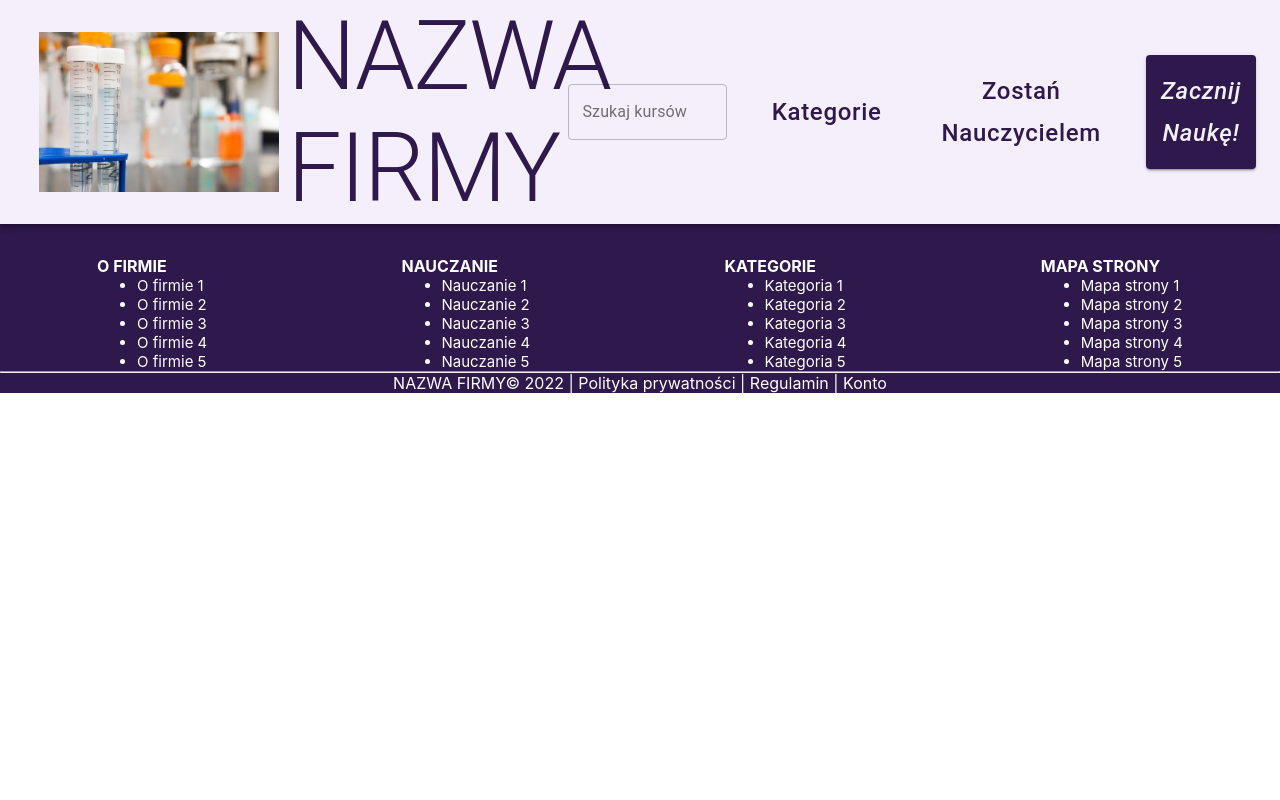
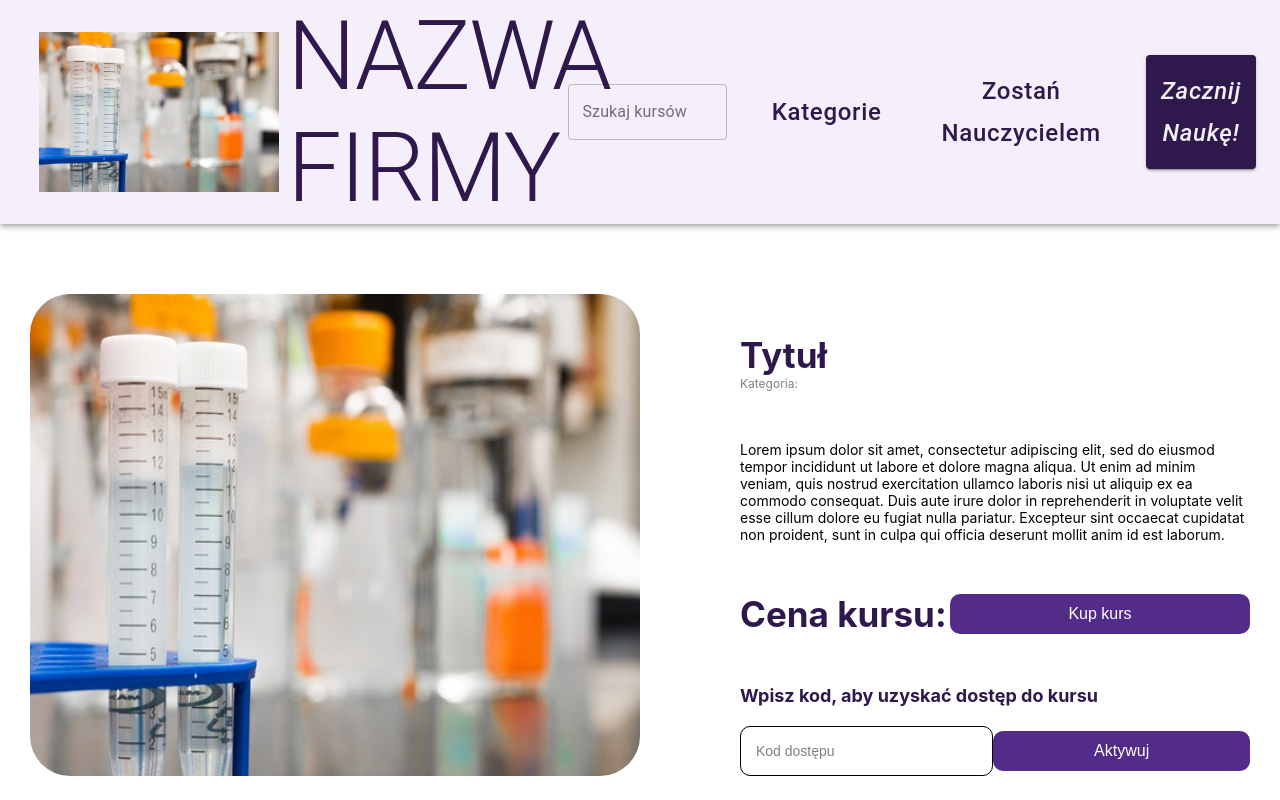
Before and after one commit to pascalbertin/serwis-z-tresciami-dydaktycznymi, a React (Create React App) app in the folder client/: page /course in a window 1280 px wide. Shown: the top 800 px of the page. Built offline with nearby package versions, Linux system fonts and the light colour scheme.

Commit message:
[FEATURE] Add course subpage

```diff
--- a/client/src/App.js
+++ b/client/src/App.js
@@ -6,20 +6,17 @@ import {BrowserRouter as Router, Route, Switch} from 'react-router-dom';
 import Categories from './components/categories/Categories';
 import Footer from './components/footer/Footer';
 import Slider from './components/slider/Slider';
-
-
+import Course from './pages/coursePage/Course';
 
 function App() {
   return (
     <div className="page-container">
       <div className="content-wrap">
         <Router>
-          {/* <div className="App"> */}
             <Home />
             <div className="content">
               <Switch>
                 <Route exact path="/">
-                  {/* <Home /> */}
                    <Slider/>
                 </Route>
                 <Route path="/form">
@@ -31,11 +28,11 @@ function App() {
                 <Route path="/login">
                   <Login />
                 </Route>
+                <Route path="/course">
+                  <Course />
+                </Route>
               </Switch>
             </div>
-
-          {/* </div> */}
-
         </Router>
         <Footer/>
       </div>
--- a/client/src/components/footer/Footer.css
+++ b/client/src/components/footer/Footer.css
@@ -6,7 +6,7 @@
     width: 100%;
   }
 
-  .row {
-    display: flex;
-    justify-content:space-around;
-  }
+.main-footer .row {
+  display: flex;
+  justify-content:space-around;
+}
--- a/client/src/components/slider/Slider.js
+++ b/client/src/components/slider/Slider.js
@@ -4,7 +4,6 @@ import Dots from "./Dots";
 import Arrows from "./Arrows";
 import SliderImage from "./SliderImage";
 import "./slider.css";
-import { Typography } from "@material-ui/core";
 
 const len = SliderImage.length - 1;
 
@@ -21,7 +20,7 @@ function Slider(props) {
     return (
         <div className="slider-container">
             <h2 className="main-slide-text">Przykładowe kursy</h2>
-            <SliderContent activeIndex={activeIndex} sliderImage={SliderImage} />
+            <SliderContent activeIndex={activeIndex} sliderImage={SliderImage}  />
             <Arrows
                 prevSlide={() =>
                     setActiveIndex(activeIndex < 1 ? len : activeIndex - 1)
--- a/client/src/components/slider/SliderContent.js
+++ b/client/src/components/slider/SliderContent.js
@@ -1,6 +1,8 @@
 import React from "react";
+import {BrowserRouter as Router, Link} from 'react-router-dom';
 
 function SliderContent({ activeIndex, sliderImage }) {
+
     return (
         <section>
             {sliderImage.map((slide, index) => (
@@ -9,7 +11,9 @@ function SliderContent({ activeIndex, sliderImage }) {
                 className={index === activeIndex ? "slides active" : "inactive"}
                 >
                     <div className="slider-image-container">
-                        <img className="slide-image" src={slide.urls} alt=""/>
+                        <Link to='/course'>
+                            <img className="slide-image" src={slide.urls} alt="" />
+                        </Link>
                     </div>
                     <h2 className="slide-title">{slide.title}</h2>
                     <h3 className="slide-text">{slide.description}</h3>
--- a/client/src/components/slider/SliderImage.js
+++ b/client/src/components/slider/SliderImage.js
@@ -3,13 +3,27 @@ import foto2 from '../../assets/images/words.jpg';
 
 export default [
     {
+        id: 1,
         title: "Jak dobrze się uczyć?",
         description: "Adam Nowak",
         urls: foto1,
     },
     {
+        id: 2,
         title: "Ortografia - nagminne błędy",
         description: "Artur Kowalski",
         urls: foto2,
     },
+    {
+        id: 3,
+        title: "AAAA",
+        description: "Artur Kowalski",
+        urls: foto2,
+    },
+    {
+        id: 4,
+        title: "BBBB",
+        description: "Artur Kowalski",
+        urls: foto2,
+    },
 ];
--- /dev/null
+++ b/client/src/pages/coursePage/Course.css
@@ -0,0 +1,93 @@
+.course-info .form-button {
+  margin: 0;
+  width: 300px;
+  height: 40px;
+  border-radius: 10px;
+  background-color: #532B88;
+  outline: none;
+  border: none;
+  color: #fff;
+  font-size: 1rem;
+  justify-content: left;
+}
+
+.course-info {
+  color: black;
+  background-color: white;
+  flex-direction: row;
+  margin: 70px 30px 60px;
+}
+
+.course-info .container {
+  display: flex;
+}
+
+.course-info .container .left-column {
+  width: 50%;
+}
+
+.course-info .container .right-column {
+  width: 50%;
+  padding: 40px 0 0 100px;
+}
+
+.course-info .container .right-column .description {
+  margin-bottom: 50px;
+}
+
+.course-info .row {
+  display: flex;
+  justify-content: space-between;
+  align-items: center;
+}
+
+.course-info .row.first-row {
+  margin-bottom: 50px;
+}
+
+.main-course-text {
+  color: #2F184B;
+  font-size: 35px;
+  text-align: left;
+  margin: 0;
+}
+
+.bottom-course-text {
+  color: grey;
+  font-size: 12px;
+  font-weight: 400;
+  margin-bottom: 50px;
+}
+
+.bottom-course-code-text {
+  margin: 0 0 20px;
+  color: #2F184B;
+  font-size: 18px;
+  text-align: left;
+}
+
+.course-text {
+  color: black;
+  font-size: 14px;
+  text-align: left;
+}
+
+.course-image {
+  width: 100%;
+  height: 100%;
+  border-radius: 40px;
+  max-height: 1200px;
+  max-width: 1800px;
+}
+
+.code-container-inputs {
+  display: flex;
+  justify-content: left;
+}
+
+.activate-code {
+  display: flex;
+  justify-content: space-between;
+  align-items: center;
+  width: 100%;
+}
--- /dev/null
+++ b/client/src/pages/coursePage/Course.js
@@ -0,0 +1,41 @@
+import React from 'react'
+import "./Course.css"
+import science from '../../assets/images/science1.jpg';
+import useStyles from '../../styles';
+
+const Course = () => {
+  const classes = useStyles();
+    return (
+    // <div className="form-container">
+    //   <h1>Kurs</h1>
+    //   <button className="form-button" type="submit">Kup kurs</button>
+    // </div>
+    <div className="course-info">
+      <div className="container">
+        <div className='left-column'>
+          <img className="course-image" src={science}></img>
+        </div>
+        <div className="right-column">
+          <div className='description'>
+            <h1 className='main-course-text'>Tytuł</h1>
+            <h2 className='bottom-course-text'>Kategoria: </h2>
+            <p className='course-text'>Lorem ipsum dolor sit amet, consectetur adipiscing elit, sed do eiusmod tempor incididunt ut labore et dolore magna aliqua. Ut enim ad minim veniam, quis nostrud exercitation ullamco laboris nisi ut aliquip ex ea commodo consequat. Duis aute irure dolor in reprehenderit in voluptate velit esse cillum dolore eu fugiat nulla pariatur. Excepteur sint occaecat cupidatat non proident, sunt in culpa qui officia deserunt mollit anim id est laborum.</p>
+          </div>
+          <div className="row first-row">
+            <h3 className='main-course-text'>Cena kursu: </h3>
+            <button className="form-button" type="submit">Kup kurs</button>
+          </div>
+          <h2 className='bottom-course-code-text'>Wpisz kod, aby uzyskać dostęp do kursu </h2>
+          <div className="row second-row">
+            <form className='activate-code' method="post">
+              <input className='form-input' placeholder="Kod dostępu"/>
+              <button className="form-button" type="submit">Aktywuj</button>
+            </form>
+          </div>
+        </div>
+      </div>
+  </div>
+    );
+}
+
+export default Course;
--- a/client/src/pages/homePage/Home.js
+++ b/client/src/pages/homePage/Home.js
@@ -36,19 +36,20 @@ const Home = () => {
             label='Szukaj kursów'
           />
         </div>
-        <a href='/categories'>
+        <a href='/categories' style={{ textDecoration: 'none' }}>
           <Button
             className={classes.title}
-            onClick={handleOpen}>   Kategorie
+            onClick={handleOpen}
+            >   Kategorie
           </Button>
         </a>
-        <a href='/form'>
+        <a href='/form' style={{ textDecoration: 'none' }}>
           <Button
             className={classes.title}
             onClick={handleOpen}>   Zostań nauczycielem
           </Button>
         </a>
-        <a href='/'>
+        <a href='/' style={{ textDecoration: 'none' }}>
           <Button
             variant="contained"
             className={classes.titleSecondButton}
```
